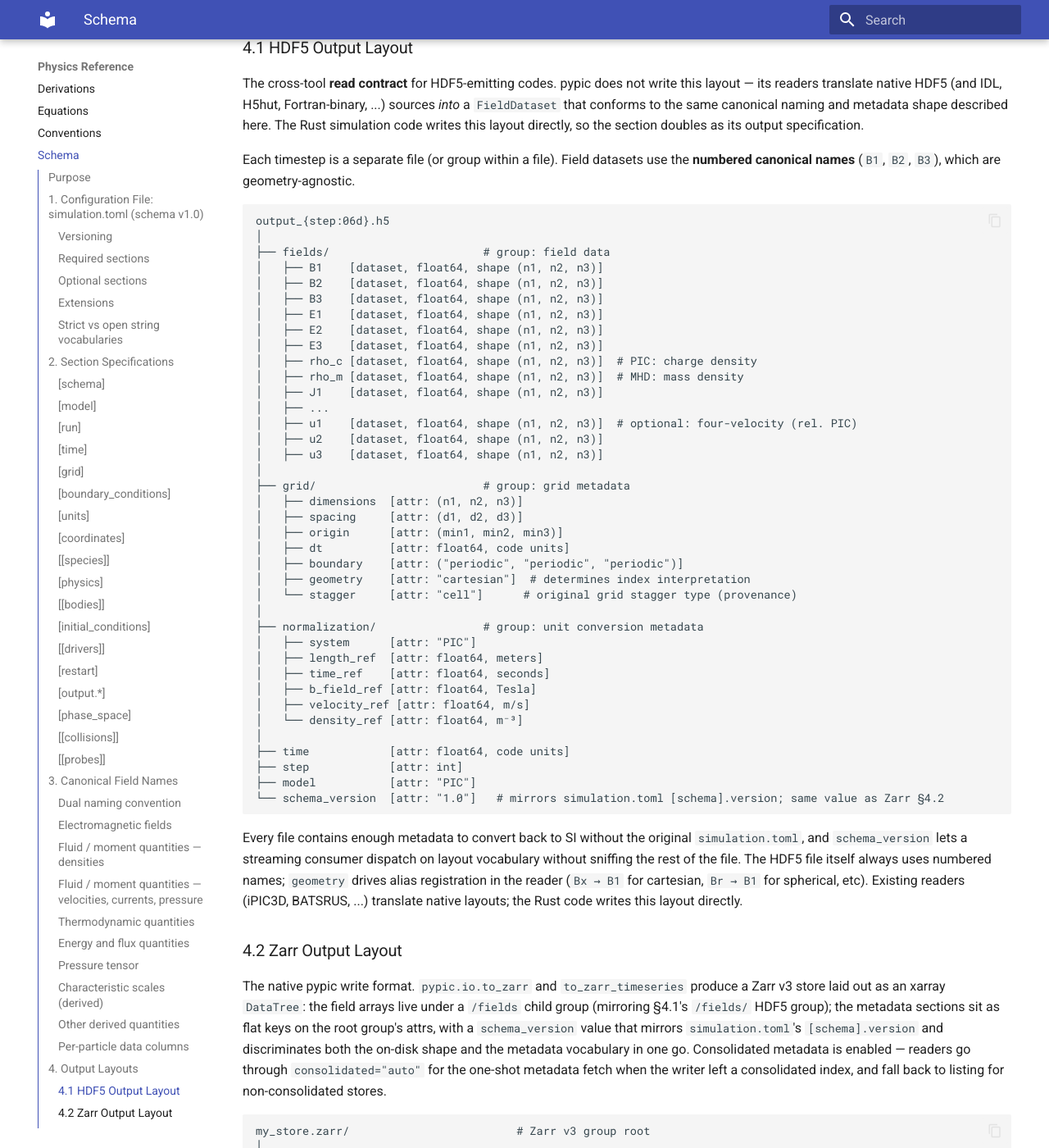
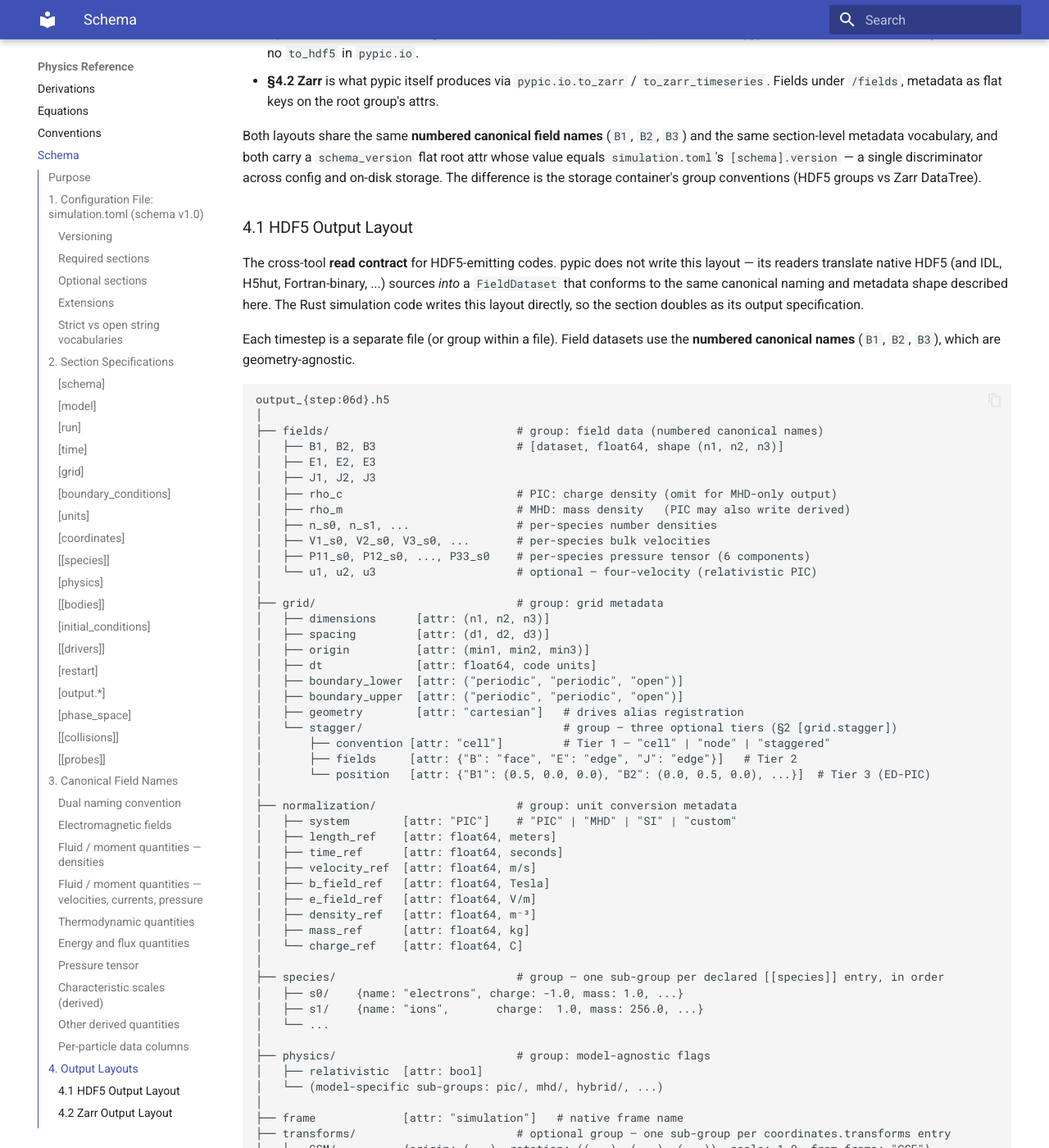
Before and after one commit to rusaitis/pypic, an MkDocs documentation site: the page built from docs/schema.md, in a window 1280 px wide and 1400 px high, scrolled down 24477 px. Shown: the whole window at 82% size. Built offline with MkDocs 1.6.1 and Material for MkDocs 9.7.7, drawn with Linux system fonts in a browser that asks for light colours; some of the changed text lies outside the part shown.

Commit message:
refactor: rename physics.mhd.gamma to gamma_eos; schema polish
Renames [physics.mhd].gamma → gamma_eos for symmetry with the per-
species [[species]].gamma_eos / gamma_eos_par / gamma_eos_perp forms,
and to disambiguate from the canonical gamma_L (bulk Lorentz factor)
field used in relativistic contexts. Pre-1.0, no deprecation shim.

Schema doc polish:
- §4.1 HDF5 example brought to §4.2 Zarr metadata parity: added
  species/, physics/, transforms/ groups; split model into
  model_name/model_type; separated boundary_lower/boundary_upper;
  expanded stagger to all three tiers; completed normalization
  ref values (e_field_ref, mass_ref, charge_ref).
- §3 Thermodynamic table: dropped gamma_eos row (config scalar,
  not a per-cell field), replaced with footnote.
- [grid.stretched] example: surfaced sum_rtol = 1.0e-9 knob.

Assisted-by: Claude Opus 4.7 (1M context)

````diff
--- a/docs/schema.md
+++ b/docs/schema.md
@@ -275,7 +275,11 @@ box   = [[-60.0, -60.0, -60.0], [60.0, 60.0, 60.0]]
 # Non-uniform per-axis cell widths (optional, sparse).
 # Only stretched axes appear; uniform axes inherit `[grid].spacing`.
 # Length must match `[grid].dimensions[i]` and the widths must sum to
-# `upper[i] - lower[i]` within `sum_rtol`.
+# `upper[i] - lower[i]` within `sum_rtol` (relative tolerance, default
+# 1.0e-9; tighten via the knob below for tests).
+[grid.stretched]
+sum_rtol = 1.0e-9                  # optional — float drift tolerance on
+                                   #   per-axis-width sum vs (upper - lower)
 [grid.stretched.axis_widths]
 0 = [0.5, 0.6, 0.8, 1.0, 1.3]      # x stretched
 2 = [0.1, 0.1, 0.2, 0.4, 0.8]      # z log-radial (ARMS, PLUTO style)
@@ -573,7 +577,12 @@ current_deposition = "esirkepov"      # optional — "esirkepov" | "zigzag" |
                                       #   "direct-morse-nielson" | "none"
 
 [physics.mhd]
-gamma       = 1.6667
+gamma_eos   = 1.6667                # adiabatic index ($c_p / c_v$); name
+                                    #   matches the per-species form on
+                                    #   [[species]] and disambiguates from
+                                    #   the canonical `gamma_L` (bulk Lorentz
+                                    #   factor) field used in relativistic
+                                    #   contexts.
 resistivity = 0.0
 hall_term   = false
 
@@ -1018,7 +1027,12 @@ six second-species pressure tensor components.
 | `s_s{N}` | Per-species specific entropy | PIC, multi-fluid MHD |
 | `s_gyro_s{N}` | Per-species gyrotropic entropy | PIC (anisotropic) |
 | `e_int` | Specific internal energy | MHD |
-| `gamma_eos` | Adiabatic index | MHD (from physics config) |
+
+Adiabatic index `γ` is a config scalar, not a per-cell field — it
+lives in `[physics.mhd].gamma_eos` (single-fluid) or
+`[[species]].gamma_eos` (multi-fluid / hybrid). `compute("h")`,
+`compute("e_int")`, and the relativistic enthalpy resolve it from
+the dataset's physics config.
 
 ### Energy and flux quantities
 
@@ -1220,52 +1234,76 @@ which are geometry-agnostic.
 ```
 output_{step:06d}.h5
 │
-├── fields/                       # group: field data
-│   ├── B1    [dataset, float64, shape (n1, n2, n3)]
-│   ├── B2    [dataset, float64, shape (n1, n2, n3)]
-│   ├── B3    [dataset, float64, shape (n1, n2, n3)]
-│   ├── E1    [dataset, float64, shape (n1, n2, n3)]
-│   ├── E2    [dataset, float64, shape (n1, n2, n3)]
-│   ├── E3    [dataset, float64, shape (n1, n2, n3)]
-│   ├── rho_c [dataset, float64, shape (n1, n2, n3)]  # PIC: charge density
-│   ├── rho_m [dataset, float64, shape (n1, n2, n3)]  # MHD: mass density
-│   ├── J1    [dataset, float64, shape (n1, n2, n3)]
-│   ├── ...
-│   ├── u1    [dataset, float64, shape (n1, n2, n3)]  # optional: four-velocity (rel. PIC)
-│   ├── u2    [dataset, float64, shape (n1, n2, n3)]
-│   ├── u3    [dataset, float64, shape (n1, n2, n3)]
+├── fields/                            # group: field data (numbered canonical names)
+│   ├── B1, B2, B3                     # [dataset, float64, shape (n1, n2, n3)]
+│   ├── E1, E2, E3
+│   ├── J1, J2, J3
+│   ├── rho_c                          # PIC: charge density (omit for MHD-only output)
+│   ├── rho_m                          # MHD: mass density   (PIC may also write derived)
+│   ├── n_s0, n_s1, ...                # per-species number densities
+│   ├── V1_s0, V2_s0, V3_s0, ...       # per-species bulk velocities
+│   ├── P11_s0, P12_s0, ..., P33_s0    # per-species pressure tensor (6 components)
+│   └── u1, u2, u3                     # optional — four-velocity (relativistic PIC)
 │
-├── grid/                         # group: grid metadata
-│   ├── dimensions  [attr: (n1, n2, n3)]
-│   ├── spacing     [attr: (d1, d2, d3)]
-│   ├── origin      [attr: (min1, min2, min3)]
-│   ├── dt          [attr: float64, code units]
-│   ├── boundary    [attr: ("periodic", "periodic", "periodic")]
-│   ├── geometry    [attr: "cartesian"]  # determines index interpretation
-│   └── stagger     [attr: "cell"]      # original grid stagger type (provenance)
+├── grid/                              # group: grid metadata
+│   ├── dimensions      [attr: (n1, n2, n3)]
+│   ├── spacing         [attr: (d1, d2, d3)]
+│   ├── origin          [attr: (min1, min2, min3)]
+│   ├── dt              [attr: float64, code units]
+│   ├── boundary_lower  [attr: ("periodic", "periodic", "open")]
+│   ├── boundary_upper  [attr: ("periodic", "periodic", "open")]
+│   ├── geometry        [attr: "cartesian"]   # drives alias registration
+│   └── stagger/                              # group — three optional tiers (§2 [grid.stagger])
+│       ├── convention [attr: "cell"]         # Tier 1 — "cell" | "node" | "staggered"
+│       ├── fields     [attr: {"B": "face", "E": "edge", "J": "edge"}]   # Tier 2
+│       └── position   [attr: {"B1": (0.5, 0.0, 0.0), "B2": (0.0, 0.5, 0.0), ...}]  # Tier 3 (ED-PIC)
 │
-├── normalization/                # group: unit conversion metadata
-│   ├── system      [attr: "PIC"]
-│   ├── length_ref  [attr: float64, meters]
-│   ├── time_ref    [attr: float64, seconds]
-│   ├── b_field_ref [attr: float64, Tesla]
-│   ├── velocity_ref [attr: float64, m/s]
-│   └── density_ref [attr: float64, m⁻³]
+├── normalization/                     # group: unit conversion metadata
+│   ├── system        [attr: "PIC"]    # "PIC" | "MHD" | "SI" | "custom"
+│   ├── length_ref    [attr: float64, meters]
+│   ├── time_ref      [attr: float64, seconds]
+│   ├── velocity_ref  [attr: float64, m/s]
+│   ├── b_field_ref   [attr: float64, Tesla]
+│   ├── e_field_ref   [attr: float64, V/m]
+│   ├── density_ref   [attr: float64, m⁻³]
+│   ├── mass_ref      [attr: float64, kg]
+│   └── charge_ref    [attr: float64, C]
 │
-├── time            [attr: float64, code units]
-├── step            [attr: int]
-├── model           [attr: "PIC"]
-└── schema_version  [attr: "1.0"]   # mirrors simulation.toml [schema].version; same value as Zarr §4.2
+├── species/                           # group — one sub-group per declared [[species]] entry, in order
+│   ├── s0/    {name: "electrons", charge: -1.0, mass: 1.0, ...}
+│   ├── s1/    {name: "ions",       charge:  1.0, mass: 256.0, ...}
+│   └── ...
+│
+├── physics/                           # group: model-agnostic flags
+│   ├── relativistic  [attr: bool]
+│   └── (model-specific sub-groups: pic/, mhd/, hybrid/, ...)
+│
+├── frame             [attr: "simulation"]   # native frame name
+├── transforms/                        # optional group — one sub-group per coordinates.transforms entry
+│   └── GSM/          {origin: (...), rotation: ((...), (...), (...)), scale: 1.0, from_frame: "GSE"}
+│
+├── time              [attr: float64, code units]
+├── step              [attr: int]
+├── model_name        [attr: "iPIC3D"]    # [model].name — code identity
+├── model_type        [attr: "PIC"]       # [model].type — drives default vocabulary
+└── schema_version    [attr: "1.0"]       # mirrors simulation.toml [schema].version; same value as Zarr §4.2
 ```
 
 Every file contains enough metadata to convert back to SI without the
-original `simulation.toml`, and `schema_version` lets a streaming
+original `simulation.toml` and to interpret per-species field names
+(`n_s0`, `V1_s1`, ...) without it.  `schema_version` lets a streaming
 consumer dispatch on layout vocabulary without sniffing the rest of
 the file. The HDF5 file itself always uses numbered names;
 `geometry` drives alias registration in the reader (`Bx → B1` for
 cartesian, `Br → B1` for spherical, etc). Existing readers (iPIC3D,
 BATSRUS, ...) translate native layouts; the Rust code writes this
 layout directly.
+
+Optional groups (`species/`, `transforms/`, `physics/<model>/`) are
+omitted when the corresponding TOML section is absent — single-fluid
+MHD with no transforms produces a smaller file with no `species/` or
+`transforms/`.  Stagger Tiers 2 and 3 (`stagger/fields`, `stagger/
+position`) are likewise omitted when the writer only knows Tier 1.
 
 ### 4.2 Zarr Output Layout
 
--- a/pypic.simulation.toml
+++ b/pypic.simulation.toml
@@ -586,7 +586,7 @@ created = 2026-04-23
 # [physics.mhd]
 # # Physics-model knobs: what the code is solving. Discretization knobs
 # # (scheme, Riemann solver, limiter) live under [physics.mhd.solver].
-# gamma       = 1.05                     # nearly isothermal corona (some ARMS runs use 1.0 or 5/3)
+# gamma_eos   = 1.05                     # nearly isothermal corona (some ARMS runs use 1.0 or 5/3)
 # resistivity = 1.0e-5                   # physical η — reconnection is mostly numerical here
 # hall_term   = false
 #
@@ -674,7 +674,7 @@ created = 2026-04-23
 # [[species]]
 # # Single-fluid MHD — entry present so per-species derived aliases (Pi, n_i)
 # # resolve. particles_per_cell = 0 marks a fluid, not kinetic. closure and
-# # gamma_eos are optional here (for single-fluid runs, [physics.mhd].gamma
+# # gamma_eos are optional here (for single-fluid runs, [physics.mhd].gamma_eos
 # # is the default); they're useful for multi-fluid MHD where different fluid
 # # species have different adiabatic indices.
 # name                = "protons"
@@ -683,7 +683,7 @@ created = 2026-04-23
 # particles_per_cell  = 0
 # density             = 1.0
 # closure             = "adiabatic"      # optional — overrides [physics.mhd] defaults per species
-# gamma_eos           = 1.6666667        # optional — default inherits from [physics.mhd].gamma
+# gamma_eos           = 1.6666667        # optional — default inherits from [physics.mhd].gamma_eos
 #
 # [output.checkpoints]
 # step_interval = 2000
````
Also changed, not shown: 4 other files.
